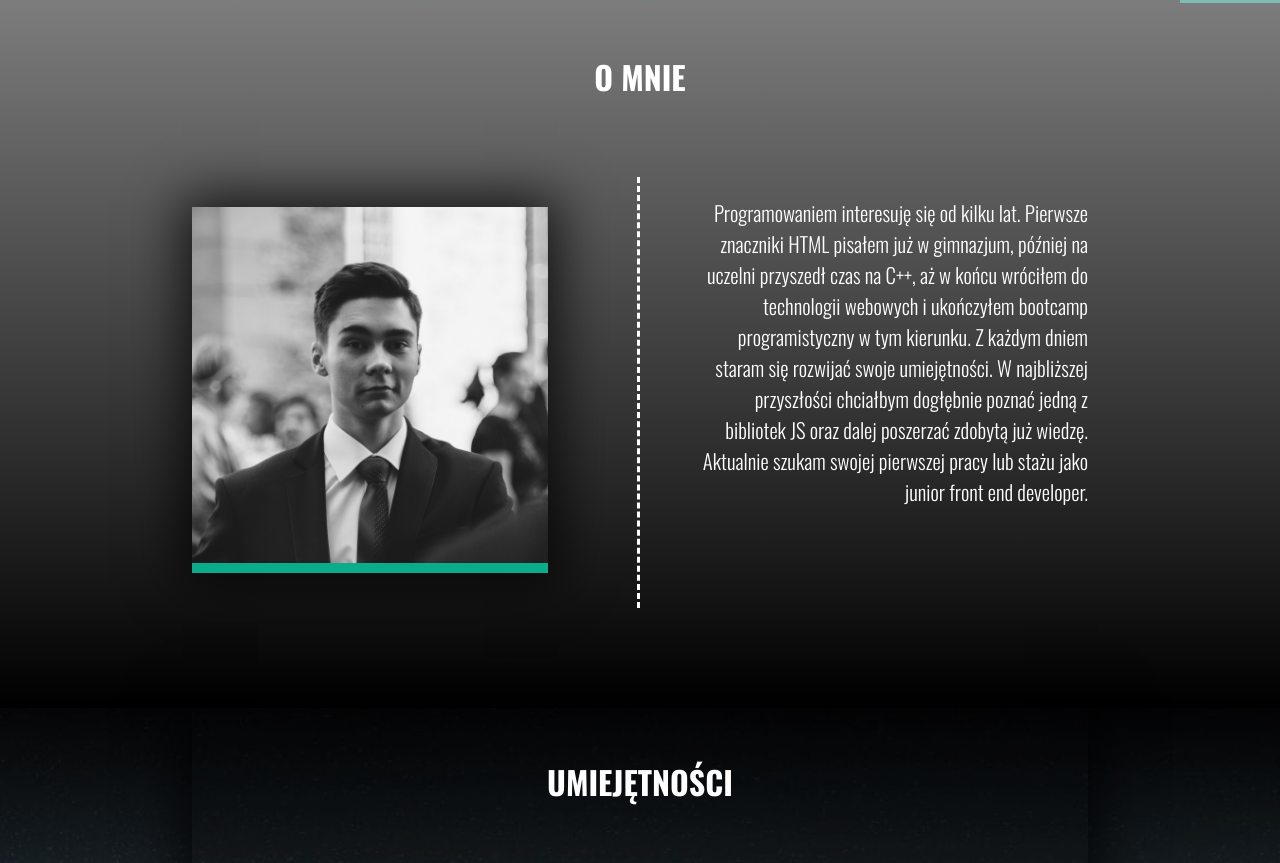
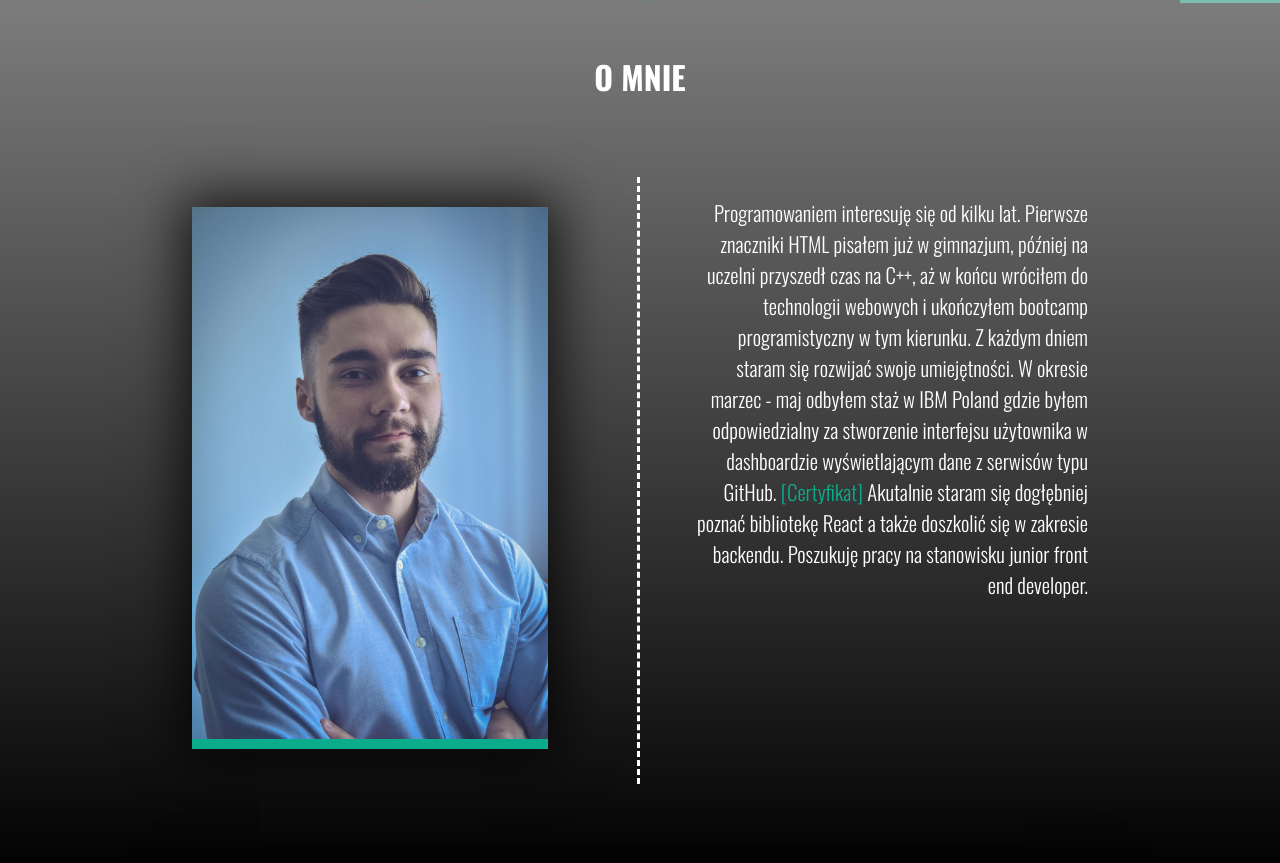
Before and after one commit to karolwalasik/KwPortfolio, a plain HTML site: page index.html in a window 1280 px wide. Shown: the part 797-1660 px from the top of the page. Drawn offline with nearby package versions, Linux system fonts and the light colour scheme; animation ran at ten frames a second.

Commit message:
changed about and skills sections

```diff
--- a/index.html
+++ b/index.html
@@ -4,12 +4,13 @@
 <head>
 	<meta charset="UTF-8">
 	<title>Karol Walasik Portfolio</title>
-	<link rel="stylesheet" href="https://use.fontawesome.com/releases/v5.2.0/css/all.css" integrity="sha384-hWVjflwFxL6sNzntih27bfxkr27PmbbK/iSvJ+a4+0owXq79v+lsFkW54bOGbiDQ"
-	 crossorigin="anonymous">
+	<link rel="stylesheet" href="https://use.fontawesome.com/releases/v5.2.0/css/all.css"
+		integrity="sha384-hWVjflwFxL6sNzntih27bfxkr27PmbbK/iSvJ+a4+0owXq79v+lsFkW54bOGbiDQ" crossorigin="anonymous">
 	<link href="https://fonts.googleapis.com/css?family=Oswald:300,400,700&amp;subset=latin-ext" rel="stylesheet">
 	<link href="https://fonts.googleapis.com/css?family=Roboto:300,400,700&amp;subset=latin-ext" rel="stylesheet">
 	<link rel="stylesheet" href="style.css">
-	<meta name="viewport" content="width=device-width, user-scalable=no, initial-scale=1.0, maximum-scale=1.0, minimum-scale=1.0">
+	<meta name="viewport"
+		content="width=device-width, user-scalable=no, initial-scale=1.0, maximum-scale=1.0, minimum-scale=1.0">
 	<link rel="stylesheet" href="styles/responsive.css">
 </head>
 
@@ -59,14 +60,19 @@
 		<div class="about_container">
 			<h2>O mnie</h2>
 			<div class="about_sections flex">
-				<div class="about_left"><img src="img/portret.jpg" alt="portret"></div>
+				<div class="about_left"><img src="img/b_corr.jpg" alt="portret"></div>
 				<div class="about_right">
 
-					<p> Programowaniem interesuję się od kilku lat. Pierwsze znaczniki HTML pisałem już w gimnazjum, później na
-						uczelni przyszedł czas na C++, aż w końcu wróciłem do technologii webowych i ukończyłem bootcamp programistyczny
-						w tym kierunku. Z każdym dniem staram się rozwijać swoje umiejętności. W najbliższej przyszłości chciałbym
-						dogłębnie poznać jedną z bibliotek JS oraz dalej poszerzać zdobytą już wiedzę. Aktualnie szukam swojej pierwszej
-						pracy lub stażu jako junior front end developer.</p>
+					<p> Programowaniem interesuję się od kilku lat. Pierwsze znaczniki HTML pisałem już w gimnazjum,
+						później na
+						uczelni przyszedł czas na C++, aż w końcu wróciłem do technologii webowych i ukończyłem bootcamp
+						programistyczny
+						w tym kierunku. Z każdym dniem staram się rozwijać swoje umiejętności. W okresie marzec - maj
+						odbyłem staż w IBM Poland gdzie byłem odpowiedzialny za
+						stworzenie interfejsu użytownika w dashboardzie wyświetlającym dane z serwisów typu GitHub. <a
+							href="img/certyfikat.jpg">[Certyfikat]</a>
+						Akutalnie staram się dogłębniej poznać bibliotekę React a także doszkolić się w zakresie
+						backendu. Poszukuję pracy na stanowisku junior front end developer. </p>
 				</div>
 
 			</div>
@@ -91,6 +97,8 @@
 				<img src="img/Git-Icon-1788C.png" alt="logo GIT">
 				<img class="smallerimg" src="img/gulp-2x.png" alt="logo Gulp">
 				<img src="img/color-1c4aab2b.png" alt="logo SASS">
+				<img src="img/react.png" alt="logo React">
+				<img src="img/php.png" alt="logo PHP">
 			</div>
 		</div>
 
@@ -109,7 +117,8 @@
 							<p>Prosta gra muzyczna polegająca na odegraniu dźwięków w odpowiedniej kolejności.</p>
 							<h5>Wykorzystane technologie</h5>
 							<p class="project_desc">HTML5, CSS3, RWD, JavaScript</p>
-							<a href="https://karolwalasik.github.io/slasher/" target="_blank"><i class="fas fa-link"></i></a>
+							<a href="https://karolwalasik.github.io/slasher/" target="_blank"><i
+									class="fas fa-link"></i></a>
 						</div>
 					</div>
 				</div>
@@ -117,7 +126,8 @@
 					<div class="inner">
 						<div class="inner2 flex">
 							<h4>Wolfies House</h4>
-							<p>W pełni responyswna strona internetowa wykonana dla krakowskiego biura nieruchomości Wolifes House.</p>
+							<p>W pełni responyswna strona internetowa wykonana dla krakowskiego biura nieruchomości
+								Wolifes House.</p>
 							<p class="project_desc">HTML5, CSS3, RWD, JavaScript</p>
 							<a href="http://www.wolfieshouse.com/" target="_blank"><i class="fas fa-link"></i></a>
 
@@ -134,7 +144,8 @@
 							<p>Krótki quiz napisany w JS pozwalający na załadowanie dalszej treści.</p>
 							<h5>Wykorzystane technologie</h5>
 							<p class="project_desc">HTML5, CSS3, JavaScript</p>
-							<a href="https://karolwalasik.github.io/adprofity/" target="_blank"><i class="fas fa-link"></i></a>
+							<a href="https://karolwalasik.github.io/adprofity/" target="_blank"><i
+									class="fas fa-link"></i></a>
 						</div>
 					</div>
 				</div>
@@ -145,7 +156,8 @@
 							<p>Przykładowy layout zakodowany przy wykorzystaniu biblioteki Bootstrap 4</p>
 							<h5>Wykorzystane technologie</h5>
 							<p class="project_desc">HTML5, CSS3, JavaScript, Bootstrap 4</p>
-							<a href="https://karolwalasik.github.io/bootstrap/" target="_blank"><i class="fas fa-link"></i></a>
+							<a href="https://karolwalasik.github.io/bootstrap/" target="_blank"><i
+									class="fas fa-link"></i></a>
 						</div>
 					</div>
 				</div>
@@ -164,8 +176,10 @@
 				<p>tel: 791 861 940</p>
 				<p>email: Karol.Walasik@gmail.com</p>
 				<div class="social">
-					<a href="https://www.facebook.com/karol.walasik.7" target="_blank"><i class="fab fa-facebook-f"></i></a>
-					<a href="https://www.linkedin.com/in/karol-walasik-561803168/" target="_blank"><i class="fab fa-linkedin-in"></i></a>
+					<a href="https://www.facebook.com/karol.walasik.7" target="_blank"><i
+							class="fab fa-facebook-f"></i></a>
+					<a href="https://www.linkedin.com/in/karol-walasik-561803168/" target="_blank"><i
+							class="fab fa-linkedin-in"></i></a>
 					<a href="https://github.com/karolwalasik" target="_blank"><i class="fab fa-github"></i></a>
 				</div>
 
--- a/style.css
+++ b/style.css
@@ -150,6 +150,15 @@ ul li a:hover span {
 	text-align: right;
 	font-size: 1.3rem;
 	font-weight: 300;
+}
+
+#about a{
+	text-decoration: none;
+	color: #0bac8b;
+}
+
+#about a:hover{
+	color: #7c7c7c;
 }
 
 #skills {
```
Also changed, not shown: img/b_corr.jpg (added), img/php.png (added), img/portret.jpg (deleted), img/react.png (added), 1 other file.
